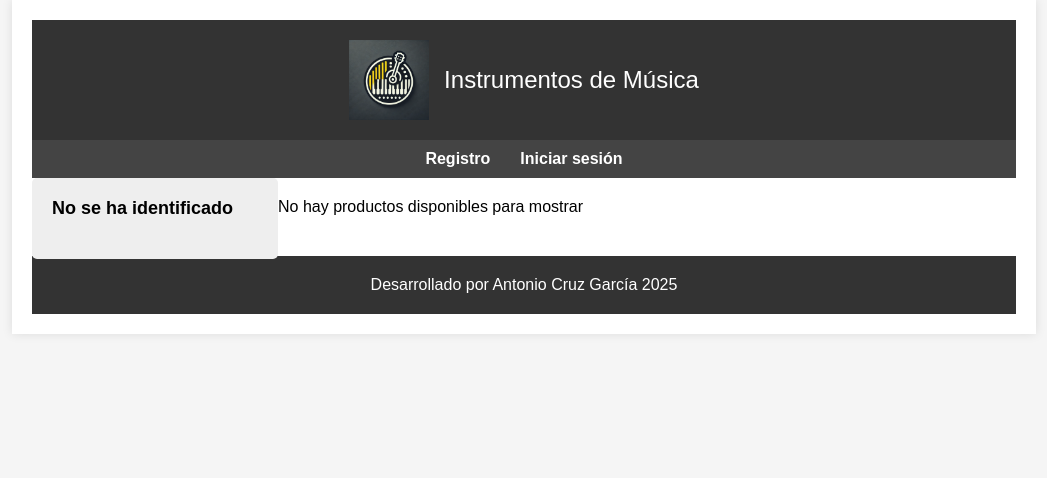
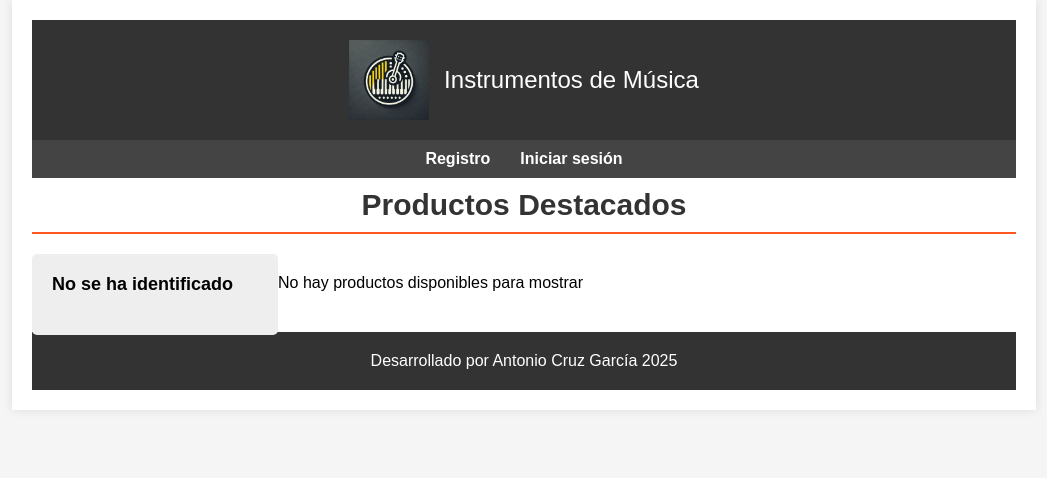
Before and after one commit to CruzAntonioDIWWEB/proyectoTiendaMVC, a PHP site: page / in a window 1280 px wide. Shown: the top 478 px of the page, without its empty margins (116-1163 px from the left). Run offline with PHP 8.4, Linux system fonts and the light colour scheme; data that the repository does not hold is empty.

```diff
--- a/Views/home/index.php
+++ b/Views/home/index.php
@@ -15,11 +15,14 @@
         <?php unset($_SESSION['register_error']); ?>
     <?php endif; ?>
 
+    <h1 class="titulo_index">Productos Destacados</h1>
+
     <!-- Incluir el sidebar -->
     <?php require_once __DIR__ . '/../layout/sidebar.php'; ?>
 
     <!-- Contenido Principal -->
     <section class="central">
+
     <?php if (!empty($featuredProducts)): ?>
         <?php foreach($featuredProducts as $product): ?>
             <article class="product">
--- a/assets/css/styles.css
+++ b/assets/css/styles.css
@@ -463,3 +463,7 @@ form input[type="number"]:focus {
     box-shadow: 0 0 5px rgba(255, 87, 34, 0.2);
     outline: none;
 }
+
+.titulo_index {
+    font-size: 30px;
+}
```
Also changed, not shown: Public/uploads/images/guitarra_1.jpg (added), Public/uploads/images/guitarra_2.jpg (added), Public/uploads/images/saxofon_1.jpg (added), Public/uploads/images/tambor_1.jpg (added), Public/uploads/images/trompeta_2.jpg (added), 13 other files.
